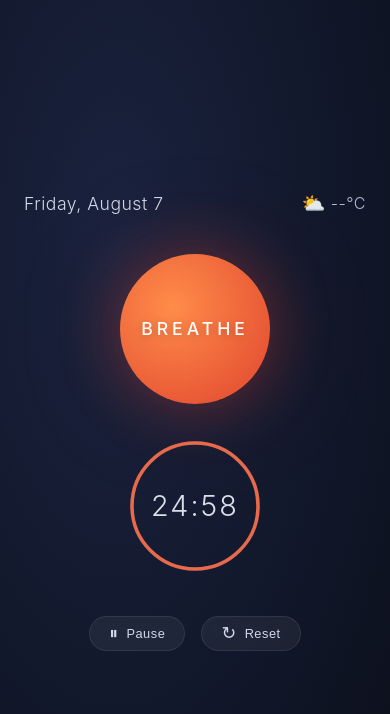
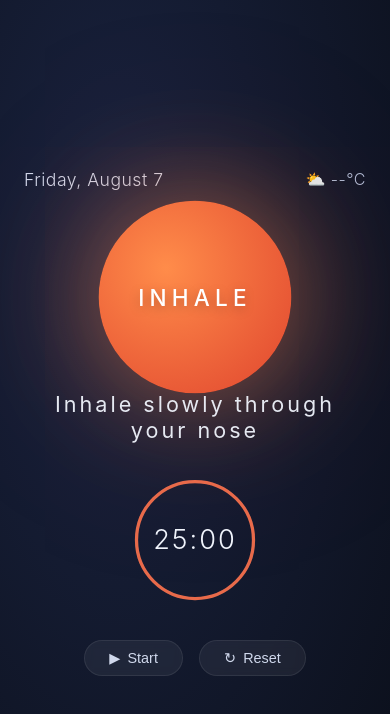
Before and after one commit to billybox1926-jpg/Zen-Ambient-Dashboard, a website: page index.html in a window 390 px wide. Both pictures are taken after a click on the element "BREATHE". Drawn offline with Linux system fonts and the light colour scheme.

Commit message:
feat: add guided 4-7-8 breathing with visible captions

```diff
--- a/index.html
+++ b/index.html
@@ -5,12 +5,7 @@
   <meta name="viewport" content="width=device-width, initial-scale=1.0" />
   <title>Zen Ambient Dashboard</title>
   <style>
-    /* Reset & base */
-    * {
-      margin: 0;
-      padding: 0;
-      box-sizing: border-box;
-    }
+    * { margin: 0; padding: 0; box-sizing: border-box; }
 
     body {
       min-height: 100vh;
@@ -33,22 +28,18 @@
       align-items: center;
     }
 
-    /* --- Top: date + weather --- */
+    /* Top bar */
     .top-bar {
       width: 100%;
       display: flex;
       justify-content: space-between;
       align-items: center;
-      margin-bottom: 2.5rem;
+      margin-bottom: 2rem;
       font-weight: 300;
       letter-spacing: 0.5px;
     }
 
-    .date {
-      font-size: 1.1rem;
-      color: #d0d8ec;
-    }
-
+    .date { font-size: 1.1rem; color: #d0d8ec; }
     .weather {
       display: flex;
       align-items: center;
@@ -57,12 +48,7 @@
       color: #b0bcd6;
     }
 
-    .weather-icon {
-      font-size: 1.2rem;
-      line-height: 1;
-    }
-
-    /* --- Main breathing circle --- */
+    /* Breathing circle */
     .breath-circle {
       width: 180px;
       height: 180px;
@@ -73,33 +59,52 @@
       justify-content: center;
       align-items: center;
       cursor: pointer;
-      transition: transform 0.2s ease, box-shadow 0.3s ease;
-      margin-bottom: 2rem;
+      transition: transform 4s ease-in-out, box-shadow 2s ease;
+      margin-bottom: 1.2rem;
     }
 
-    .breath-circle:hover {
-      transform: scale(1.02);
-      box-shadow: 0 0 80px rgba(230, 70, 50, 0.45), 0 0 160px rgba(230, 70, 50, 0.2);
+    .breath-circle.inhale {
+      transform: scale(1.35);
+      box-shadow: 0 0 90px rgba(255, 140, 74, 0.55), 0 0 160px rgba(230, 70, 50, 0.25);
     }
 
-    .breath-circle:active {
-      transform: scale(0.97);
+    .breath-circle.exhale {
+      transform: scale(0.75);
+      box-shadow: 0 0 40px rgba(230, 70, 50, 0.25);
     }
 
     .breath-circle span {
-      font-size: 1.3rem;
+      font-size: 1.25rem;
       font-weight: 500;
       letter-spacing: 4px;
       color: #fff;
-      text-shadow: 0 2px 8px rgba(0, 0, 0, 0.2);
+      text-shadow: 0 2px 8px rgba(0,0,0,0.25);
     }
 
-    /* --- Timer ring --- */
+    /* Closed-caption style instruction */
+    .breath-instruction {
+      font-size: 1.6rem;
+      font-weight: 400;
+      letter-spacing: 3px;
+      color: #f0f4fc;
+      min-height: 2.2rem;
+      margin-bottom: 2rem;
+      opacity: 0.95;
+      transition: opacity 0.3s ease;
+    }
+
+    .breath-instruction.idle {
+      opacity: 0.5;
+      font-size: 1rem;
+      letter-spacing: 1px;
+    }
+
+    /* Timer */
     .timer-wrapper {
       position: relative;
-      width: 160px;
-      height: 160px;
-      margin-bottom: 2.5rem;
+      width: 150px;
+      height: 150px;
+      margin-bottom: 2.2rem;
     }
 
     .timer-svg {
@@ -119,36 +124,27 @@
       stroke: #e86a4a;
       stroke-width: 4;
       stroke-linecap: round;
-      stroke-dasharray: 452.389; /* 2 * pi * 72 */
+      stroke-dasharray: 452.389;
       stroke-dashoffset: 0;
       transition: stroke-dashoffset 0.3s ease;
     }
 
     .timer-text {
       position: absolute;
-      top: 0;
-      left: 0;
-      width: 100%;
-      height: 100%;
+      inset: 0;
       display: flex;
       justify-content: center;
       align-items: center;
-      font-size: 2.2rem;
+      font-size: 2rem;
       font-weight: 300;
       letter-spacing: 2px;
-      color: #f0f4fc;
     }
 
-    .timer-text span {
-      opacity: 0.9;
-    }
-
-    /* --- Bottom buttons --- */
+    /* Buttons */
     .actions {
       display: flex;
       gap: 1rem;
       justify-content: center;
-      width: 100%;
     }
 
     .btn {
@@ -156,77 +152,53 @@
       backdrop-filter: blur(4px);
       border: 1px solid rgba(255, 255, 255, 0.08);
       border-radius: 40px;
-      padding: 0.6rem 1.6rem;
+      padding: 0.55rem 1.5rem;
       display: flex;
       align-items: center;
-      gap: 0.5rem;
+      gap: 0.45rem;
       font-size: 0.9rem;
-      font-weight: 400;
       color: #d0d8ec;
       cursor: pointer;
       transition: all 0.25s ease;
-      letter-spacing: 0.5px;
     }
 
     .btn:hover {
       background: rgba(255, 255, 255, 0.1);
       border-color: rgba(255, 255, 255, 0.15);
-      transform: translateY(-1px);
     }
 
-    .btn:active {
-      transform: translateY(1px);
-    }
-
-    .btn-icon {
-      font-size: 1.1rem;
-      line-height: 1;
-    }
-
-    /* Responsive */
     @media (max-width: 480px) {
-      .breath-circle {
-        width: 150px;
-        height: 150px;
-      }
-      .breath-circle span {
-        font-size: 1.1rem;
-      }
-      .timer-wrapper {
-        width: 140px;
-        height: 140px;
-      }
-      .timer-text {
-        font-size: 1.8rem;
-      }
-      .top-bar {
-        font-size: 0.9rem;
-      }
-      .btn {
-        padding: 0.5rem 1.2rem;
-        font-size: 0.8rem;
-      }
+      .breath-circle { width: 150px; height: 150px; }
+      .breath-circle span { font-size: 1.1rem; }
+      .breath-instruction { font-size: 1.35rem; }
+      .timer-wrapper { width: 130px; height: 130px; }
+      .timer-text { font-size: 1.7rem; }
     }
   </style>
 </head>
 <body>
 
 <div class="dashboard">
-  <!-- Top Bar -->
+  <!-- Top -->
   <div class="top-bar">
     <div class="date" id="dateDisplay">—</div>
     <div class="weather">
-      <span class="weather-icon">⛅</span>
+      <span>⛅</span>
       <span id="tempDisplay">--°C</span>
     </div>
   </div>
 
   <!-- Breathing Circle -->
   <div class="breath-circle" id="breathCircle">
-    <span>BREATHE</span>
+    <span id="circleLabel">BREATHE</span>
   </div>
 
-  <!-- Timer Ring -->
+  <!-- Closed-caption instruction text -->
+  <div class="breath-instruction idle" id="breathInstruction">
+    Click circle to begin guided breathing
+  </div>
+
+  <!-- Timer -->
   <div class="timer-wrapper">
     <svg class="timer-svg" viewBox="0 0 160 160">
       <circle class="timer-bg" cx="80" cy="80" r="72" />
@@ -237,137 +209,161 @@
     </div>
   </div>
 
-  <!-- Actions -->
+  <!-- Controls -->
   <div class="actions">
     <button class="btn" id="startBtn">
-      <span class="btn-icon">▶</span> Start
+      <span>▶</span> Start
     </button>
     <button class="btn" id="resetBtn">
-      <span class="btn-icon">↻</span> Reset
+      <span>↻</span> Reset
     </button>
   </div>
 </div>
 
 <script>
-  (function() {
+(function () {
   'use strict';
 
-    // --- DOM refs ---
-    const dateDisplay = document.getElementById('dateDisplay');
-    const tempDisplay = document.getElementById('tempDisplay');
-    const timerDisplay = document.getElementById('timerDisplay');
-    const progressCircle = document.getElementById('timerProgress');
-    const startBtn = document.getElementById('startBtn');
-    const resetBtn = document.getElementById('resetBtn');
-    const breathCircle = document.getElementById('breathCircle');
+  // Elements
+  const dateDisplay     = document.getElementById('dateDisplay');
+  const tempDisplay     = document.getElementById('tempDisplay');
+  const timerDisplay    = document.getElementById('timerDisplay');
+  const progressCircle  = document.getElementById('timerProgress');
+  const startBtn        = document.getElementById('startBtn');
+  const resetBtn        = document.getElementById('resetBtn');
+  const breathCircle    = document.getElementById('breathCircle');
+  const circleLabel     = document.getElementById('circleLabel');
+  const breathInstruction = document.getElementById('breathInstruction');
 
-    // --- Date & weather (static placeholder) ---
+  // --- Date ---
   function updateDate() {
     const now = new Date();
-      const options = { weekday: 'long', month: 'long', day: 'numeric' };
-      dateDisplay.textContent = now.toLocaleDateString('en-US', options);
+    dateDisplay.textContent = now.toLocaleDateString('en-US', {
+      weekday: 'long', month: 'long', day: 'numeric'
+    });
   }
   updateDate();
-    // Weather placeholder – you can replace with real API later
+  setInterval(updateDate, 60000);
   tempDisplay.textContent = '--°C';
 
-    // --- Timer state ---
-    const TOTAL_SECONDS = 25 * 60; // 25 minutes
+  // --- Timer (25 min) ---
+  const TOTAL_SECONDS = 25 * 60;
   let remainingSeconds = TOTAL_SECONDS;
   let timerInterval = null;
   let isRunning = false;
-
-    // Circumference of circle with r=72 → 2*π*72 ≈ 452.389
   const CIRCUMFERENCE = 2 * Math.PI * 72;
   progressCircle.style.strokeDasharray = CIRCUMFERENCE;
-    progressCircle.style.strokeDashoffset = 0; // start full
 
   function updateTimerDisplay(seconds) {
     const mins = Math.floor(seconds / 60);
     const secs = seconds % 60;
-      timerDisplay.textContent = `${String(mins).padStart(2, '0')}:${String(secs).padStart(2, '0')}`;
-      // Update progress ring
+    timerDisplay.textContent = `${String(mins).padStart(2,'0')}:${String(secs).padStart(2,'0')}`;
     const fraction = seconds / TOTAL_SECONDS;
-      const offset = CIRCUMFERENCE * (1 - fraction);
-      progressCircle.style.strokeDashoffset = offset;
+    progressCircle.style.strokeDashoffset = CIRCUMFERENCE * (1 - fraction);
   }
 
   function resetTimer() {
-      if (timerInterval) {
     clearInterval(timerInterval);
     timerInterval = null;
-      }
     isRunning = false;
     remainingSeconds = TOTAL_SECONDS;
     updateTimerDisplay(remainingSeconds);
-      startBtn.innerHTML = '<span class="btn-icon">▶</span> Start';
-      // reset progress to full (offset 0)
+    startBtn.innerHTML = '<span>▶</span> Start';
     progressCircle.style.strokeDashoffset = 0;
   }
 
   function startTimer() {
     if (isRunning) {
-        // Pause
       clearInterval(timerInterval);
-        timerInterval = null;
       isRunning = false;
-        startBtn.innerHTML = '<span class="btn-icon">▶</span> Start';
+      startBtn.innerHTML = '<span>▶</span> Start';
       return;
     }
-
-      // If already at 0, reset first
-      if (remainingSeconds <= 0) {
-        resetTimer();
-        // then start
-        remainingSeconds = TOTAL_SECONDS;
-      }
-
+    if (remainingSeconds <= 0) resetTimer();
     isRunning = true;
-      startBtn.innerHTML = '<span class="btn-icon">⏸</span> Pause';
-
+    startBtn.innerHTML = '<span>⏸</span> Pause';
     timerInterval = setInterval(() => {
       remainingSeconds--;
       updateTimerDisplay(remainingSeconds);
-
       if (remainingSeconds <= 0) {
         clearInterval(timerInterval);
-          timerInterval = null;
         isRunning = false;
-          startBtn.innerHTML = '<span class="btn-icon">▶</span> Start';
-          // Optionally play a notification sound or visual feedback
-          // For now, just reset to 0 (ring empty)
+        startBtn.innerHTML = '<span>▶</span> Start';
         progressCircle.style.strokeDashoffset = CIRCUMFERENCE;
         timerDisplay.textContent = '00:00';
       }
     }, 1000);
   }
 
-    // --- Event listeners ---
   startBtn.addEventListener('click', startTimer);
+  resetBtn.addEventListener('click', resetTimer);
 
-    resetBtn.addEventListener('click', function() {
-      resetTimer();
+  // --- Guided 4-7-8 Breathing with closed captions ---
+  let breathActive = false;
+  let breathTimeout = null;
+
+  function delay(ms) {
+    return new Promise(resolve => {
+      breathTimeout = setTimeout(resolve, ms);
+    });
+  }
+
+  async function runBreathingCycle() {
+    while (breathActive) {
+      // INHALE 4s
+      breathCircle.classList.remove('exhale');
+      breathCircle.classList.add('inhale');
+      circleLabel.textContent = 'INHALE';
+      breathInstruction.textContent = 'Inhale slowly through your nose';
+      breathInstruction.classList.remove('idle');
+      await delay(4000);
+      if (!breathActive) break;
+
+      // HOLD 7s
+      circleLabel.textContent = 'HOLD';
+      breathInstruction.textContent = 'Hold your breath';
+      await delay(7000);
+      if (!breathActive) break;
+
+      // EXHALE 8s
+      breathCircle.classList.remove('inhale');
+      breathCircle.classList.add('exhale');
+      circleLabel.textContent = 'EXHALE';
+      breathInstruction.textContent = 'Exhale slowly through your mouth';
+      await delay(8000);
+    }
+  }
+
+  function stopBreathing() {
+    breathActive = false;
+    clearTimeout(breathTimeout);
+    breathCircle.classList.remove('inhale', 'exhale');
+    circleLabel.textContent = 'BREATHE';
+    breathInstruction.textContent = 'Click circle to begin guided breathing';
+    breathInstruction.classList.add('idle');
+  }
+
+  breathCircle.addEventListener('click', () => {
+    if (breathActive) {
+      stopBreathing();
+    } else {
+      breathActive = true;
+      runBreathingCycle();
+    }
   });
 
-    // Clicking the breathing circle can also start/pause (optional)
-    // We'll make it toggle timer for consistency
-    breathCircle.addEventListener('click', startTimer);
-
-    // --- Init ---
-    resetTimer();
-
-    // --- Bonus: we could add keyboard shortcuts (Space to start/pause) ---
-    document.addEventListener('keydown', function(e) {
+  // Keyboard shortcuts
+  document.addEventListener('keydown', e => {
     if (e.code === 'Space' && !e.repeat) {
       e.preventDefault();
       startTimer();
     }
-      if (e.code === 'KeyR' && !e.repeat) {
-        resetTimer();
-      }
+    if (e.code === 'KeyR' && !e.repeat) resetTimer();
   });
 
-    console.log('Zen Ambient Dashboard loaded.');
+  // Init
+  resetTimer();
+  console.log('Zen Ambient Dashboard ready – guided breathing + captions enabled');
 })();
 </script>
 </body>
```
Lines whose indentation alone changed are shown as unchanged.
